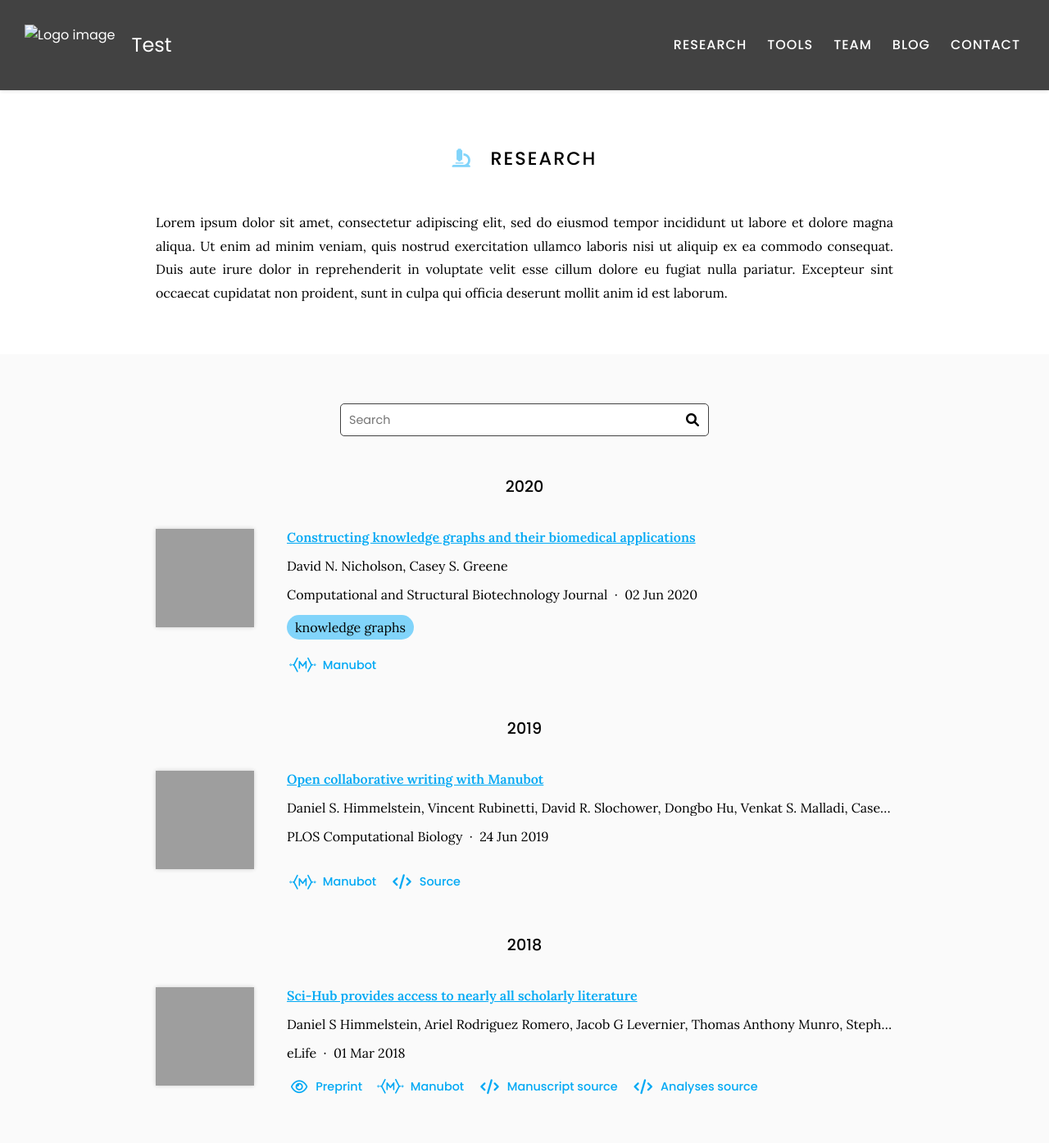
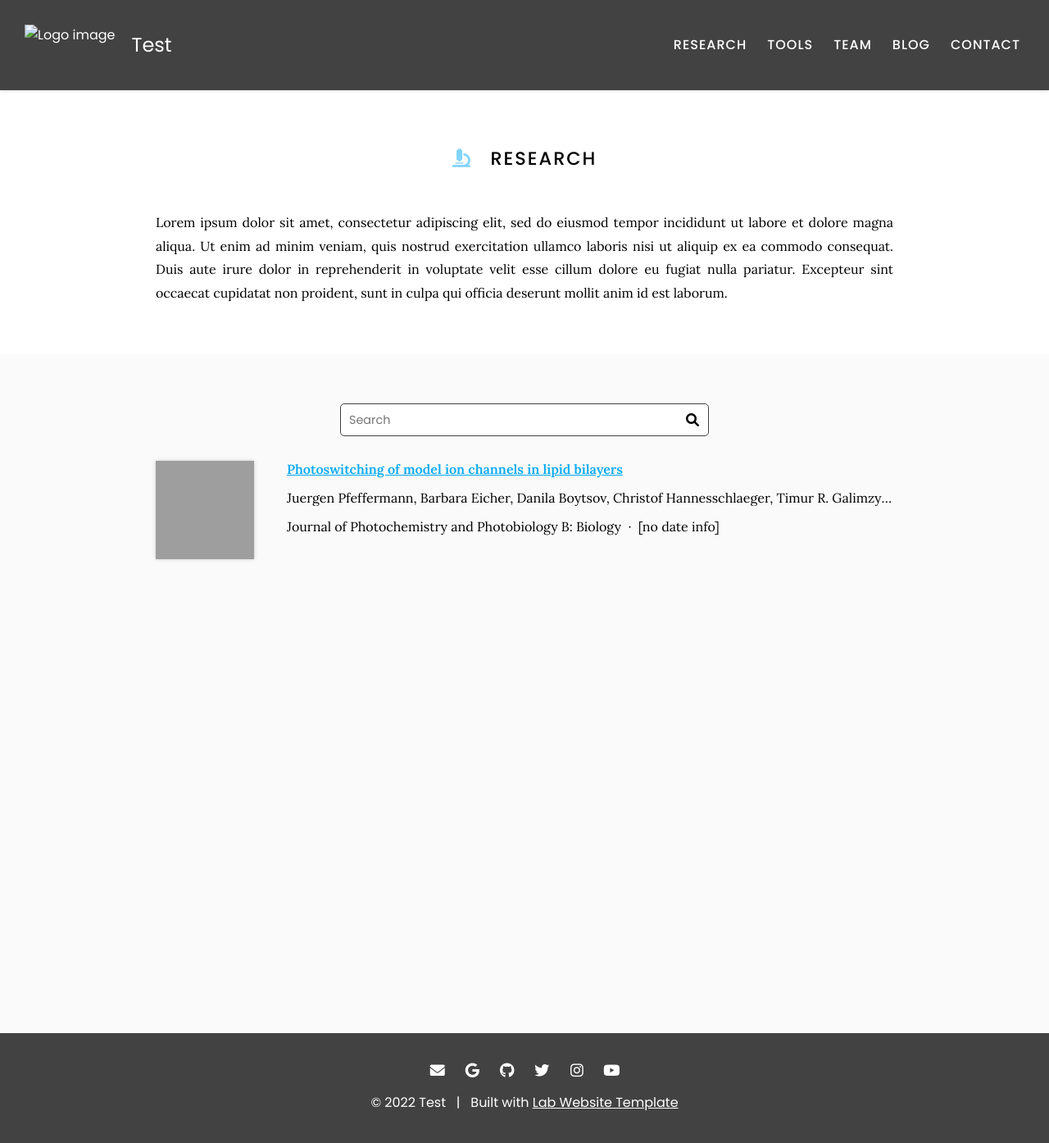
Before and after one commit to juergen-pfeffermann/website, a Jekyll site: the page built from research/index.md, in a window 1280 px wide and 1400 px high. Shown: the top 1394 px of the window at 82% size. Built offline with Jekyll 4.4.1, drawn with Linux system fonts in a browser that asks for light colours; grey boxes are pictures that could not be loaded.

Commit message:
Generate citations

```diff
--- a/_data/citations.yaml
+++ b/_data/citations.yaml
@@ -1,67 +1,23 @@
 # DO NOT EDIT, GENERATED AUTOMATICALLY FROM SOURCES.YAML (AND ELSEWHERE)
 # See https://github.com/greenelab/lab-website-template/wiki/Citations
 
-- id: doi:10.1016/j.csbj.2020.05.017
-  title: Constructing knowledge graphs and their biomedical applications
+- id: doi:10.1016/j.jphotobiol.2021.112320
+  title: Photoswitching of model ion channels in lipid bilayers
   authors:
-  - David N. Nicholson
-  - Casey S. Greene
-  publisher: Computational and Structural Biotechnology Journal
-  date: '2020-06-02'
-  link: https://doi.org/gg7m48
-  image: https://ars.els-cdn.com/content/image/1-s2.0-S2001037020302804-gr1.jpg
+  - Juergen Pfeffermann
+  - Barbara Eicher
+  - Danila Boytsov
+  - Christof Hannesschlaeger
+  - Timur R. Galimzyanov
+  - Toma N. Glasnov
+  - Georg Pabst
+  - Sergey A. Akimov
+  - Peter Pohl
+  publisher: 'Journal of Photochemistry and Photobiology B: Biology'
+  date: ''
+  link: https://doi.org/gqxxsc
+  image: https://ars.els-cdn.com/content/image/1-s2.0-S1011134421001998-gr5_lrg.jpg
   extra-links:
   - type: manubot
-    link: https://greenelab.github.io/knowledge-graph-review/
-  tags:
-  - knowledge graphs
-  _cache: 2b8aa76c98be2f26481ab15dc135eb446fa9ef6f94af175c9639d1a45d538cf4
-- id: doi:10.1371/journal.pcbi.1007128
-  title: Open collaborative writing with Manubot
-  authors:
-  - Daniel S. Himmelstein
-  - Vincent Rubinetti
-  - David R. Slochower
-  - Dongbo Hu
-  - Venkat S. Malladi
-  - Casey S. Greene
-  - Anthony Gitter
-  publisher: PLOS Computational Biology
-  date: '2019-06-24'
-  link: https://doi.org/c7np
-  image: https://journals.plos.org/ploscompbiol/article/figure/image?size=inline&id=info:doi/10.1371/journal.pcbi.1007128.g001&rev=2
-  repo: greenelab/meta-review
-  extra-links:
-  - type: manubot
-    link: https://greenelab.github.io/meta-review/
-  - type: source
-    link: https://github.com/greenelab/meta-review
-  - type: website
-    link: http://manubot.org/
-  _cache: 189b56e366896b6a90ae8d64fc4e605797d2bdd07674653d81ae533b2f1e4672
-- id: doi:10.7554/eLife.32822
-  title: Sci-Hub provides access to nearly all scholarly literature
-  authors:
-  - Daniel S Himmelstein
-  - Ariel Rodriguez Romero
-  - Jacob G Levernier
-  - Thomas Anthony Munro
-  - Stephen Reid McLaughlin
-  - Bastian Greshake Tzovaras
-  - Casey S Greene
-  publisher: eLife
-  date: '2018-03-01'
-  link: https://doi.org/ckcj
-  image: https://iiif.elifesciences.org/lax:32822%2Felife-32822-fig8-v3.tif/full/863,/0/default.webp
-  extra-links:
-  - type: preprint
-    link: https://doi.org/10.7287/peerj.preprints.3100v1
-  - type: manubot
-    link: https://greenelab.github.io/scihub-manuscript/
-  - type: source
-    link: https://github.com/greenelab/scihub-manuscript
-    text: Manuscript source
-  - type: source
-    link: https://github.com/greenelab/scihub
-    text: Analyses source
-  _cache: 483a564e9ddf847e6372cafb31de4673771c3e4da664c0d86a7ea7c38c20318d
+  tags: null
+  _cache: 06ab2ca32b0e3b127b237170b5ce0911604988b5ab8a178b78909342f26391e7
```
